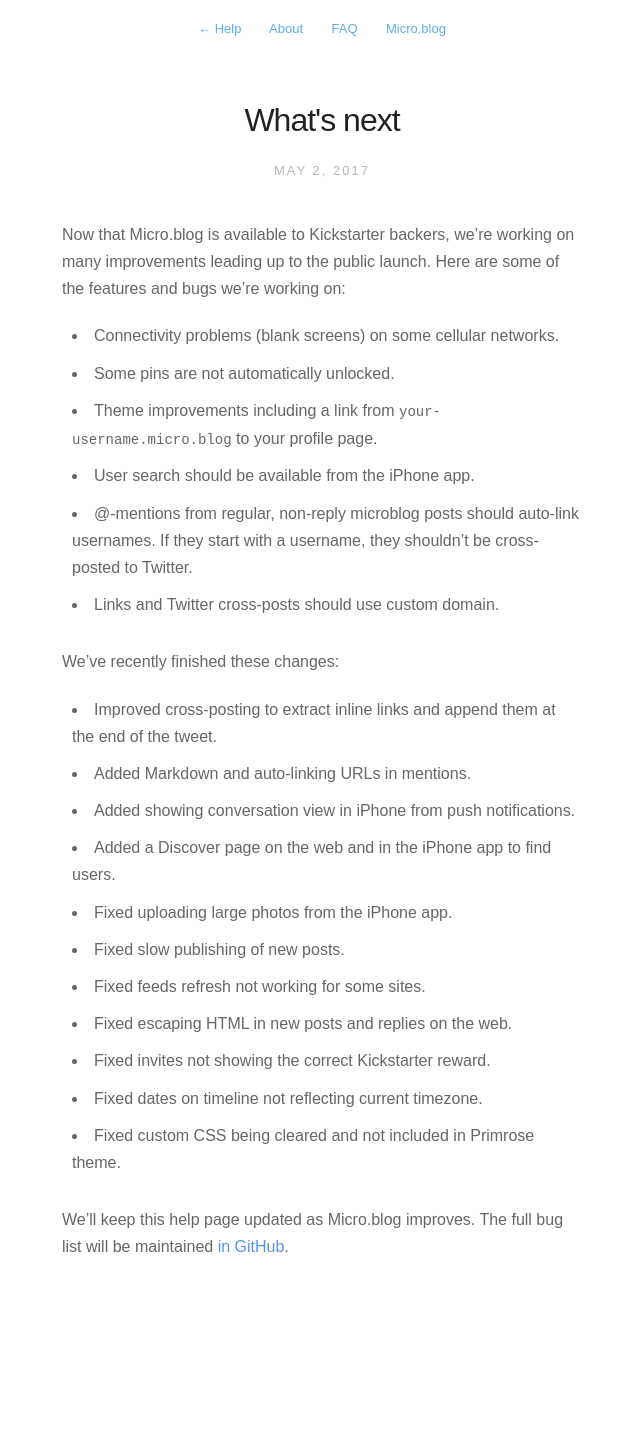
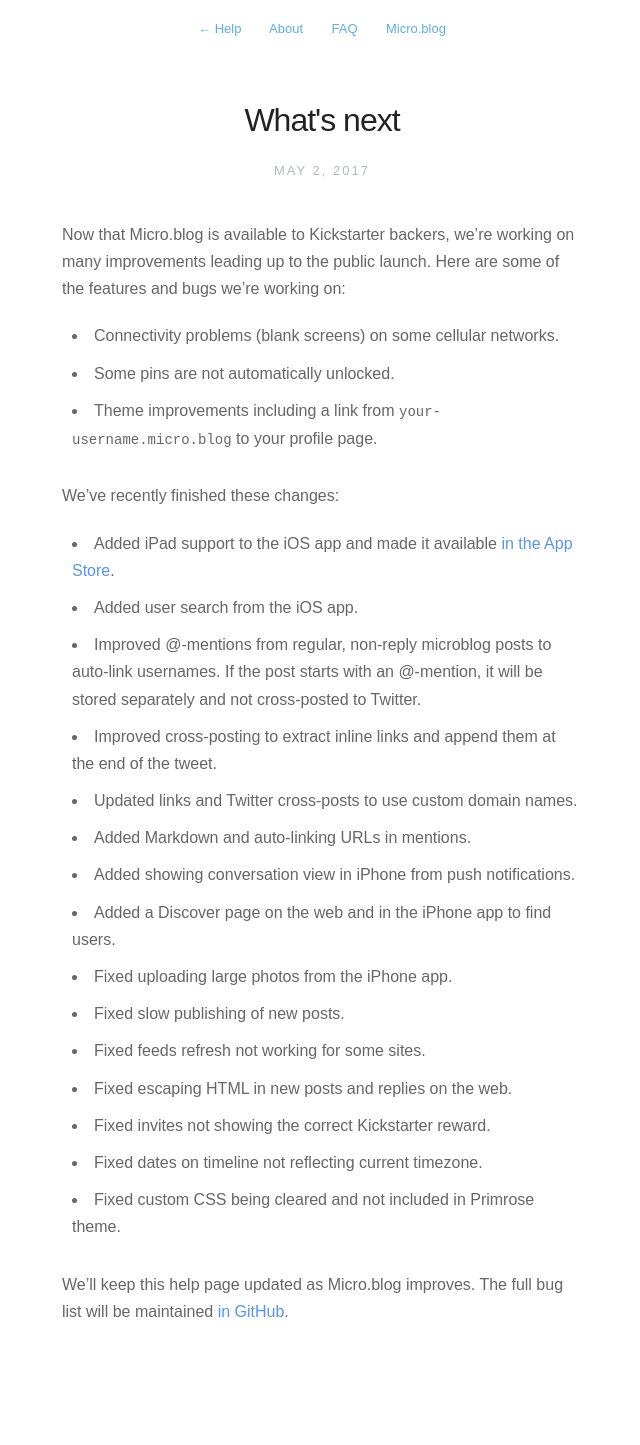
Before and after one commit to microdotblog/help.micro.blog, a Jekyll site: the page built from _posts/2017-05-02-whats-next.markdown, in a window 1280 px wide. Shown: the whole page, without its empty margins (318-958 px from the left). Built offline with Jekyll 4.4.1, drawn with Linux system fonts in a browser that asks for light colours; nearby versions of some CDN libraries; before the commit the page ends 1381 px from its top, so only the background shows below that.

Commit message:
Updated what's next help page with iPad and recent improvements.

```diff
--- a/_posts/2017-05-02-whats-next.markdown
+++ b/_posts/2017-05-02-whats-next.markdown
@@ -9,13 +9,14 @@
 * Connectivity problems (blank screens) on some cellular networks.
 * Some pins are not automatically unlocked.
 * Theme improvements including a link from `your-username.micro.blog` to your profile page.
-* User search should be available from the iPhone app.
-* @-mentions from regular, non-reply microblog posts should auto-link usernames. If they start with a username, they shouldn't be cross-posted to Twitter.
-* Links and Twitter cross-posts should use custom domain.
 
 We've recently finished these changes:
 
+* Added iPad support to the iOS app and made it available [in the App Store](https://itunes.apple.com/us/app/micro-blog/id1253201335?ls=1&mt=8).
+* Added user search from the iOS app.
+* Improved @-mentions from regular, non-reply microblog posts to auto-link usernames. If the post starts with an @-mention, it will be stored separately and not cross-posted to Twitter.
 * Improved cross-posting to extract inline links and append them at the end of the tweet.
+* Updated links and Twitter cross-posts to use custom domain names.
 * Added Markdown and auto-linking URLs in mentions.
 * Added showing conversation view in iPhone from push notifications.
 * Added a Discover page on the web and in the iPhone app to find users.
```
